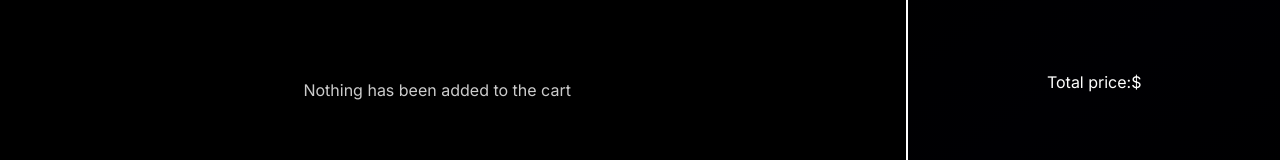
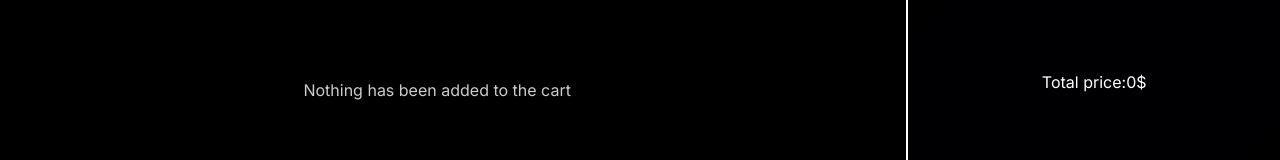
Before and after one commit to Vladyslav-Davydenko/SimpleProductShop, a Next.js app in the folder product-store/: page /cart in a window 1280 px wide. Shown: the part 358-518 px from the top of the page. Built offline with nearby package versions, Linux system fonts and the light colour scheme.

Commit message:
Total Price + bug fixes

```diff
--- a/product-store/src/app/_providers/Cart/index.tsx
+++ b/product-store/src/app/_providers/Cart/index.tsx
@@ -22,6 +22,7 @@ export type CartContext = {
   clearCart: () => void;
   isProductInCart: (product: CardType) => boolean;
   cartTotal: number;
+  totalPrice: number;
 };
 
 interface CartProviderProps {
@@ -43,6 +44,7 @@ export const CartProvider: FC<CartProviderProps> = (props) => {
   });
 
   const [total, setTotal] = useState<number>(0);
+  const [totalPrice, setTotalPrice] = useState<number>(0);
 
   const isProductInCart = useCallback(
     (incomingProduct: CardType): boolean => {
@@ -84,6 +86,16 @@ export const CartProvider: FC<CartProviderProps> = (props) => {
       return acc + (typeof item?.quantity === "number" ? item.quantity : 0);
     }, 0);
 
+    const newPriceTotal = cart?.items?.reduce((acc, item) => {
+      return (
+        acc +
+        (typeof item?.quantity === "number"
+          ? item.quantity * item.item.price
+          : 0)
+      );
+    }, 0);
+
+    setTotalPrice(newPriceTotal);
     setTotal(newTotal);
   }, [cart]);
 
@@ -97,6 +109,7 @@ export const CartProvider: FC<CartProviderProps> = (props) => {
         clearCart,
         isProductInCart,
         cartTotal: total,
+        totalPrice,
       }}
     >
       {children}
--- a/product-store/src/app/cart/page.tsx
+++ b/product-store/src/app/cart/page.tsx
@@ -4,7 +4,7 @@ import { useCart } from "../_providers/Cart";
 import CartItem from "../ui/cart/CartItem";
 
 export default function Cart() {
-  const { cart, clearCart, cartIsEmpty } = useCart();
+  const { cart, clearCart, cartIsEmpty, totalPrice } = useCart();
   return (
     <main className="h-[100vh] flex items-center flex-col mb-48">
       <div className="flex h-[100%] gap-8 w-full mt-20">
@@ -41,7 +41,7 @@ export default function Cart() {
           )}
         </div>
         <div className="w-[30%] side-section h-full border-white border-l-2 flex justify-center items-center flex-col">
-          <p>Total price:$</p>
+          <p>Total price:{totalPrice}$</p>
         </div>
       </div>
     </main>
--- a/product-store/src/app/ui/card/Card.tsx
+++ b/product-store/src/app/ui/card/Card.tsx
@@ -52,7 +52,7 @@ export default function Card({ card }: CardProps) {
           </div>
           <div className=" flex items-end justify-end w-[30%]">
             <PriceButton
-              price={300}
+              price={card.price}
               onClick={() => handleAddToCart(card)}
               isDisabled={isProductInCart(card)}
             />
```
